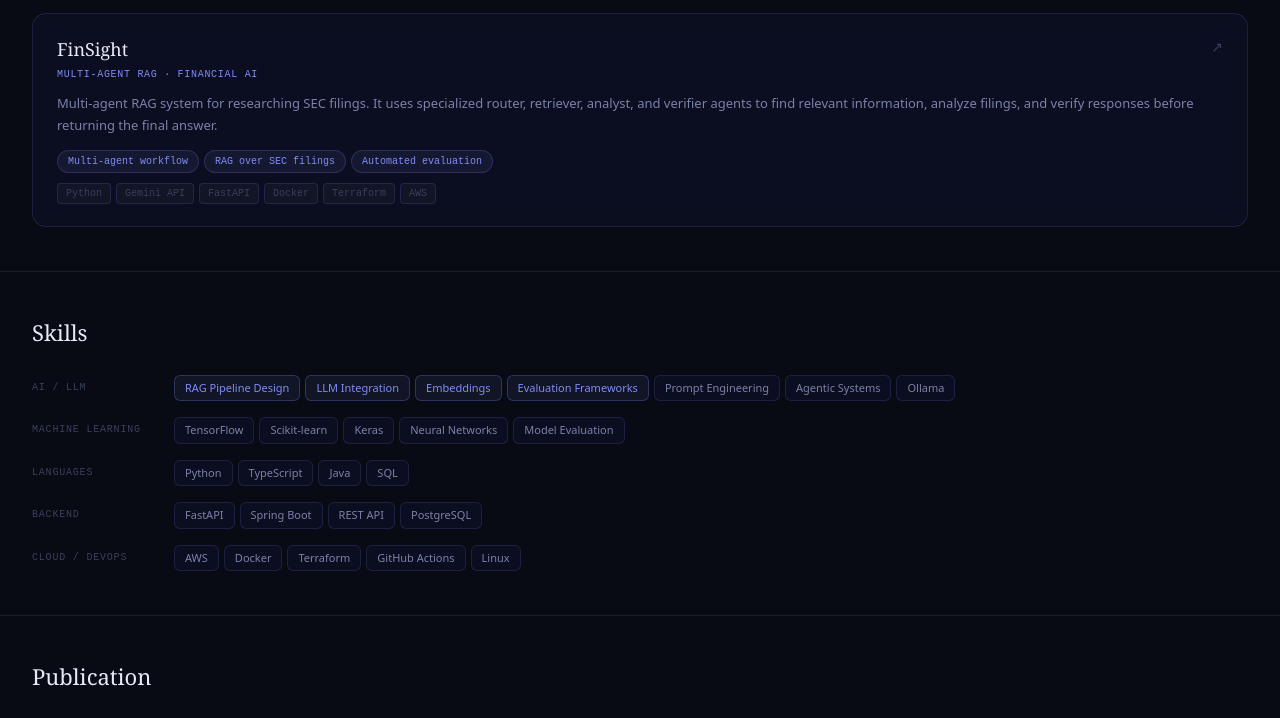
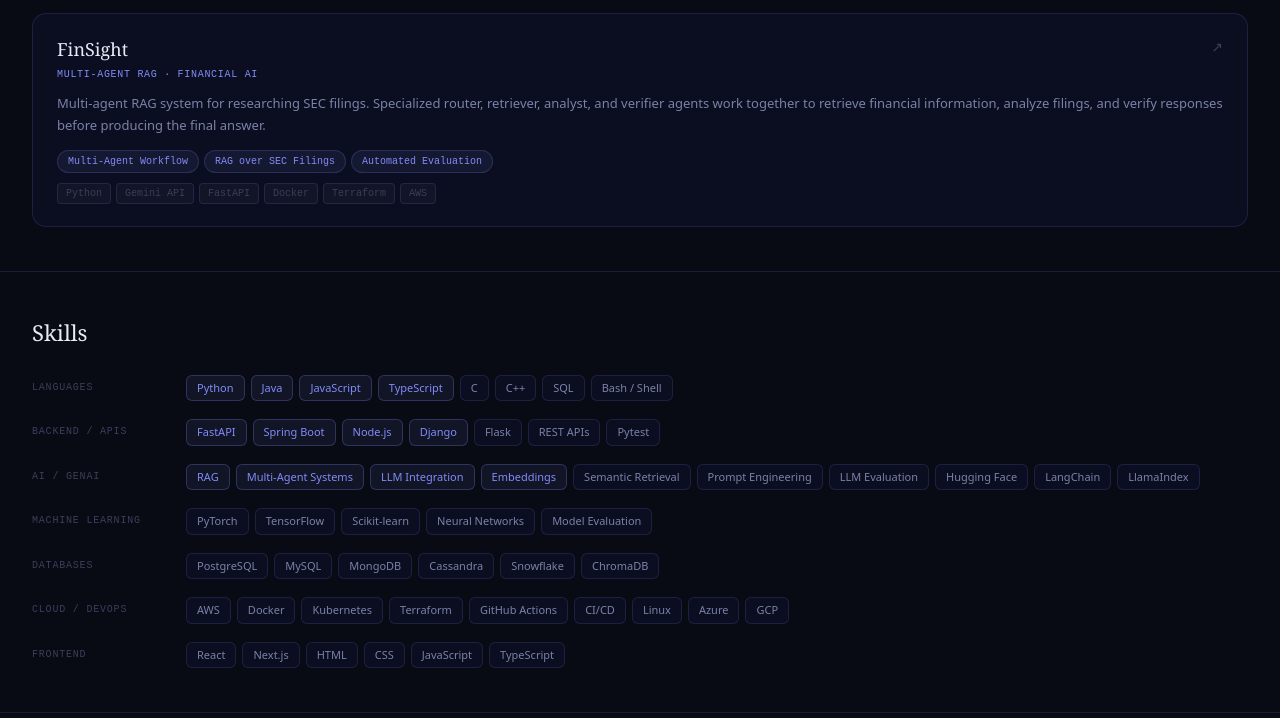
Before and after one commit to sharonekula13/portfolio, a Next.js app: page / in a window 1280 px wide. Shown: the part 1019-1737 px from the top of the page. Built offline with nearby package versions, Linux system fonts and the light colour scheme; a web font is replaced by a local one.

Commit message:
Balance portfolio skills for SDE and AI roles

```diff
--- a/app/page.tsx
+++ b/app/page.tsx
@@ -59,14 +59,12 @@ function Constellation({ dark }: { dark: boolean }) {
 
       ctx.clearRect(0, 0, canvas.width, canvas.height);
 
-      const isDark = dark;
-
       lines.forEach(([a, b]) => {
         ctx.beginPath();
         ctx.moveTo(a.x, a.y);
         ctx.lineTo(b.x, b.y);
 
-        ctx.strokeStyle = isDark
+        ctx.strokeStyle = dark
           ? "rgba(129,140,248,0.35)"
           : "rgba(79,70,229,0.15)";
 
@@ -78,7 +76,7 @@ function Constellation({ dark }: { dark: boolean }) {
         ctx.beginPath();
         ctx.arc(s.x, s.y, s.r, 0, Math.PI * 2);
 
-        ctx.fillStyle = isDark
+        ctx.fillStyle = dark
           ? `rgba(180,185,255,${s.o})`
           : `rgba(99,102,241,${s.o * 0.5})`;
 
@@ -120,18 +118,20 @@ function Constellation({ dark }: { dark: boolean }) {
   );
 }
 
+/* ---------------- PROJECTS ---------------- */
+
 const projects = [
   {
     title: "God’s Word",
     tag: "Conversational AI · RAG · LLM",
 
     description:
-      "Conversational AI system built with a custom RAG pipeline using Python, ChromaDB, and Llama 3. I designed the ingestion, chunking, semantic retrieval, prompt construction, evaluation, multi-turn memory, and Telugu sermon translation workflow across 31,100+ documents.",
+      "Conversational AI system built with a custom RAG pipeline using Python, ChromaDB, and Llama 3. Designed the ingestion, chunking, semantic retrieval, prompt construction, evaluation, multi-turn memory, and Telugu sermon translation workflow across 31,100+ documents.",
 
     chips: [
-      "Custom RAG pipeline",
-      "Semantic retrieval",
-      "LLM evaluation",
+      "Custom RAG Pipeline",
+      "Semantic Retrieval",
+      "LLM Evaluation",
     ],
 
     stack: [
@@ -150,12 +150,12 @@ const projects = [
     tag: "Multi-Agent RAG · Financial AI",
 
     description:
-      "Multi-agent RAG system for researching SEC filings. It uses specialized router, retriever, analyst, and verifier agents to find relevant information, analyze filings, and verify responses before returning the final answer.",
+      "Multi-agent RAG system for researching SEC filings. Specialized router, retriever, analyst, and verifier agents work together to retrieve financial information, analyze filings, and verify responses before producing the final answer.",
 
     chips: [
-      "Multi-agent workflow",
-      "RAG over SEC filings",
-      "Automated evaluation",
+      "Multi-Agent Workflow",
+      "RAG over SEC Filings",
+      "Automated Evaluation",
     ],
 
     stack: [
@@ -171,18 +171,52 @@ const projects = [
   },
 ];
 
+/* ---------------- SKILLS ---------------- */
+
 const skills = [
   {
-    label: "AI / LLM",
+    label: "Languages",
     hot: true,
     items: [
-      "RAG Pipeline Design",
+      "Python",
+      "Java",
+      "JavaScript",
+      "TypeScript",
+      "C",
+      "C++",
+      "SQL",
+      "Bash / Shell",
+    ],
+  },
+
+  {
+    label: "Backend / APIs",
+    hot: true,
+    items: [
+      "FastAPI",
+      "Spring Boot",
+      "Node.js",
+      "Django",
+      "Flask",
+      "REST APIs",
+      "Pytest",
+    ],
+  },
+
+  {
+    label: "AI / GenAI",
+    hot: true,
+    items: [
+      "RAG",
+      "Multi-Agent Systems",
       "LLM Integration",
       "Embeddings",
-      "Evaluation Frameworks",
+      "Semantic Retrieval",
       "Prompt Engineering",
-      "Agentic Systems",
-      "Ollama",
+      "LLM Evaluation",
+      "Hugging Face",
+      "LangChain",
+      "LlamaIndex",
     ],
   },
 
@@ -190,24 +224,25 @@ const skills = [
     label: "Machine Learning",
     hot: false,
     items: [
+      "PyTorch",
       "TensorFlow",
       "Scikit-learn",
-      "Keras",
       "Neural Networks",
       "Model Evaluation",
     ],
   },
 
   {
-    label: "Languages",
+    label: "Databases",
     hot: false,
-    items: ["Python", "TypeScript", "Java", "SQL"],
-  },
-
-  {
-    label: "Backend",
-    hot: false,
-    items: ["FastAPI", "Spring Boot", "REST API", "PostgreSQL"],
+    items: [
+      "PostgreSQL",
+      "MySQL",
+      "MongoDB",
+      "Cassandra",
+      "Snowflake",
+      "ChromaDB",
+    ],
   },
 
   {
@@ -216,9 +251,26 @@ const skills = [
     items: [
       "AWS",
       "Docker",
+      "Kubernetes",
       "Terraform",
       "GitHub Actions",
+      "CI/CD",
       "Linux",
+      "Azure",
+      "GCP",
+    ],
+  },
+
+  {
+    label: "Frontend",
+    hot: false,
+    items: [
+      "React",
+      "Next.js",
+      "HTML",
+      "CSS",
+      "JavaScript",
+      "TypeScript",
     ],
   },
 ];
@@ -269,7 +321,8 @@ export default function Home() {
           zIndex: 1,
         }}
       >
-        {/* NAV */}
+        {/* ---------------- NAV ---------------- */}
+
         <nav
           style={{
             borderBottom: `1px solid ${t.border}`,
@@ -340,7 +393,8 @@ export default function Home() {
           </div>
         </nav>
 
-        {/* HERO */}
+        {/* ---------------- HERO ---------------- */}
+
         <header
           style={{
             padding: "72px 32px 60px",
@@ -567,7 +621,8 @@ export default function Home() {
           </Reveal>
         </header>
 
-        {/* PROJECTS */}
+        {/* ---------------- PROJECTS ---------------- */}
+
         <section
           id="projects"
           style={{
@@ -742,7 +797,8 @@ export default function Home() {
           </div>
         </section>
 
-        {/* SKILLS */}
+        {/* ---------------- SKILLS ---------------- */}
+
         <section
           id="skills"
           style={{
@@ -767,7 +823,7 @@ export default function Home() {
             style={{
               display: "flex",
               flexDirection: "column",
-              gap: 16,
+              gap: 18,
             }}
           >
             {skills.map((g, i) => (
@@ -775,8 +831,8 @@ export default function Home() {
                 <div
                   style={{
                     display: "grid",
-                    gridTemplateColumns: "130px 1fr",
-                    gap: 12,
+                    gridTemplateColumns: "140px 1fr",
+                    gap: 14,
                     alignItems: "start",
                   }}
                 >
@@ -797,7 +853,7 @@ export default function Home() {
                     style={{
                       display: "flex",
                       flexWrap: "wrap",
-                      gap: 5,
+                      gap: 6,
                     }}
                   >
                     {g.items.map((item, j) => {
@@ -810,15 +866,19 @@ export default function Home() {
                             fontSize: 11,
                             padding: "4px 10px",
                             borderRadius: 6,
+
                             border: `1px solid ${
                               hi ? t.accent + "44" : t.border
                             }`,
+
                             color: hi ? t.accent : t.muted,
+
                             background: hi
                               ? dark
                                 ? "rgba(129,140,248,0.08)"
                                 : "rgba(79,70,229,0.06)"
                               : t.card,
+
                             fontWeight: hi ? 500 : 400,
                           }}
                         >
@@ -833,7 +893,8 @@ export default function Home() {
           </div>
         </section>
 
-        {/* PUBLICATION */}
+        {/* ---------------- PUBLICATION ---------------- */}
+
         <section
           style={{
             padding: "44px 32px",
@@ -890,7 +951,8 @@ export default function Home() {
           </Reveal>
         </section>
 
-        {/* CONTACT */}
+        {/* ---------------- CONTACT ---------------- */}
+
         <section
           id="contact"
           style={{
@@ -957,6 +1019,8 @@ export default function Home() {
           </Reveal>
         </section>
 
+        {/* ---------------- FOOTER ---------------- */}
+
         <footer
           style={{
             padding: "16px 32px",
```
